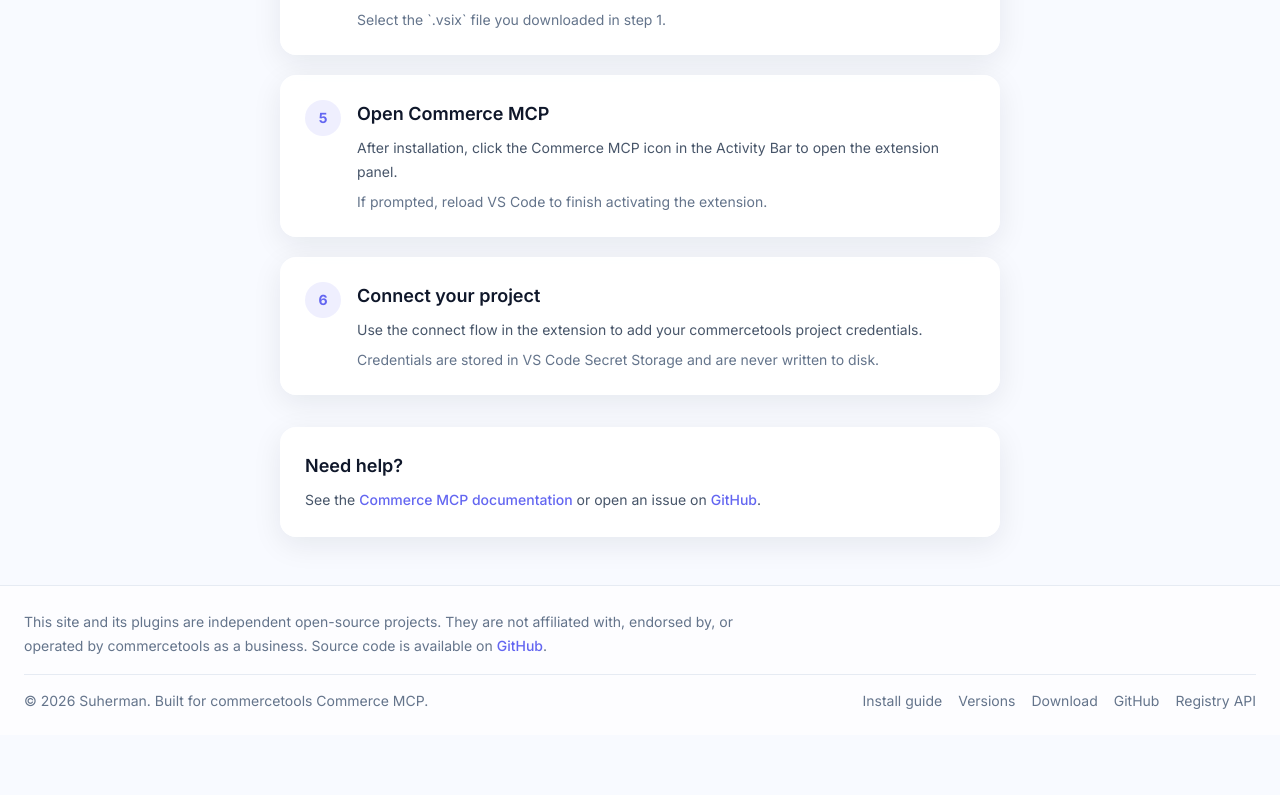
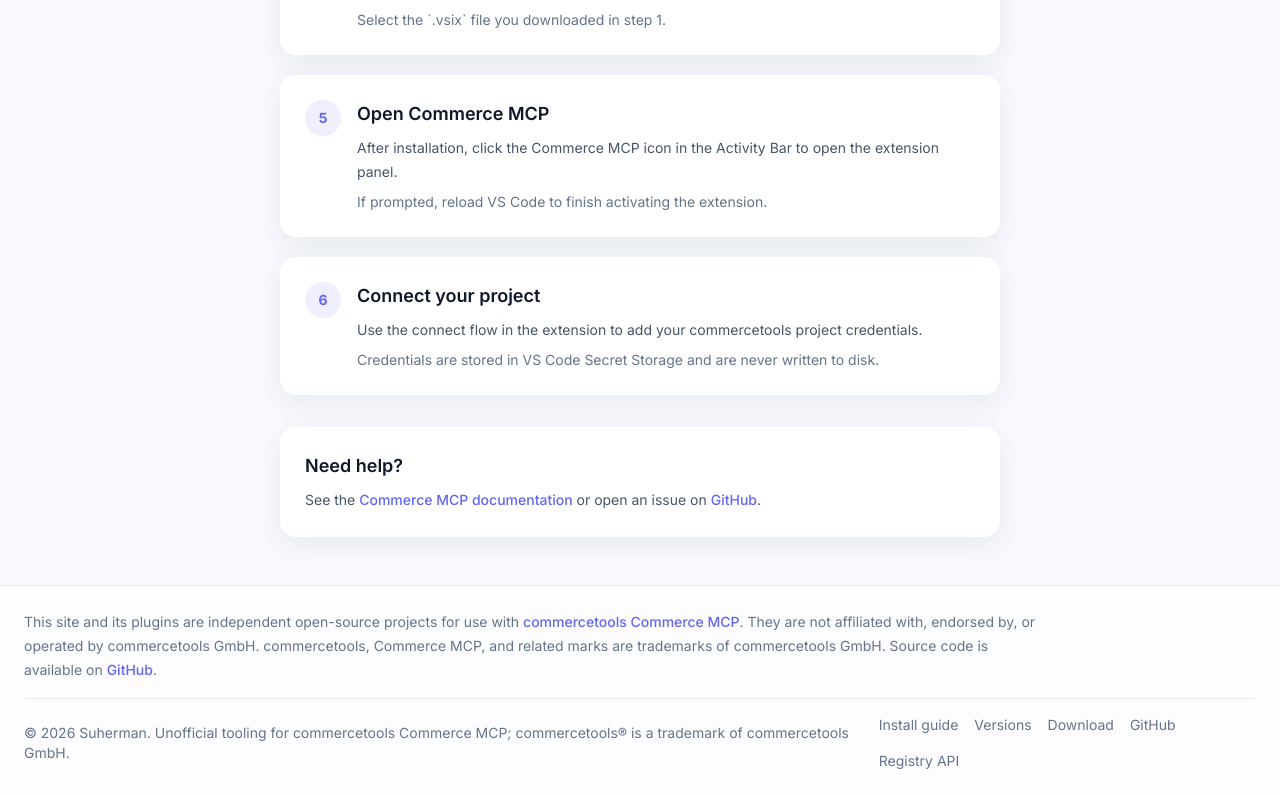
Before and after one commit to iman-suherman/urp-ct-mcp-studio, a Next.js app in the folder website/: page /install in a window 1280 px wide. Shown: the part 1105-1900 px from the top of the page. Before the commit the page ends 1840 px from the top, so only its background shows below. Built offline with nearby package versions, Linux system fonts and the light colour scheme; no server answers.

Commit message:
Add hero latest-release panel and strengthen commercetools footer disclaimers.
Shows registry release notes beside the hero without a card, and updates the shared footer with Commerce MCP and trademark attribution on all pages.

```diff
--- a/website/src/components/Footer.tsx
+++ b/website/src/components/Footer.tsx
@@ -1,15 +1,26 @@
 import Link from "next/link";
 
 const GITHUB_REPO = "https://github.com/iman-suherman/urp-ct-mcp-studio";
+const COMMERCE_MCP_DOCS =
+  "https://docs.commercetools.com/dev-tooling/mcp/commerce-mcp";
 
 export function Footer() {
   return (
     <footer className="border-t border-slate-200/80 bg-white/70">
       <div className="mx-auto max-w-7xl px-4 py-5 sm:px-6 sm:py-6">
-        <p className="max-w-3xl text-sm leading-6 text-slate-500">
-          This site and its plugins are independent open-source projects. They are not affiliated
-          with, endorsed by, or operated by commercetools as a business. Source code is available
-          on{" "}
+        <p className="max-w-5xl text-sm leading-6 text-slate-500">
+          This site and its plugins are independent open-source projects for use with{" "}
+          <a
+            href={COMMERCE_MCP_DOCS}
+            target="_blank"
+            rel="noreferrer"
+            className="font-medium text-brand-purple hover:underline"
+          >
+            commercetools Commerce MCP
+          </a>
+          . They are not affiliated with, endorsed by, or operated by commercetools GmbH.
+          commercetools, Commerce MCP, and related marks are trademarks of commercetools GmbH.
+          Source code is available on{" "}
           <a
             href={GITHUB_REPO}
             target="_blank"
@@ -22,7 +33,10 @@
         </p>
 
         <div className="mt-4 flex flex-col gap-4 border-t border-slate-200/80 pt-4 text-sm text-slate-500 md:flex-row md:items-center md:justify-between">
-          <p>© {new Date().getFullYear()} Suherman. Built for commercetools Commerce MCP.</p>
+          <p>
+            © {new Date().getFullYear()} Suherman. Unofficial tooling for commercetools Commerce
+            MCP; commercetools® is a trademark of commercetools GmbH.
+          </p>
           <div className="flex flex-wrap gap-4">
             <Link href="/install" className="hover:text-brand-purple">
               Install guide
--- a/website/src/components/Hero.tsx
+++ b/website/src/components/Hero.tsx
@@ -1,9 +1,9 @@
-import Image from "next/image";
 import Link from "next/link";
 import { LocalReleaseDate } from "@/components/LocalReleaseDate";
-import { BRAND_NAME } from "@/lib/brand";
 import {
   fetchLatestVersion,
+  flattenReleaseNotes,
+  formatBytes,
   publishedAtToIso,
   DOWNLOAD_BASE_URL,
   toPublicDownloadUrl,
@@ -16,6 +16,7 @@
     : `${DOWNLOAD_BASE_URL.replace(/\/$/, "")}/latest.vsix`;
   const versionLabel = latest?.version ?? "0.1.0";
   const releasedAtIso = publishedAtToIso(latest?.publishedAt);
+  const highlights = flattenReleaseNotes(latest?.releaseNotes).slice(0, 3);
 
   return (
     <section id="home" className="mx-auto max-w-7xl px-4 py-10 sm:px-6 md:py-14 lg:py-20">
@@ -66,19 +67,34 @@
           </div>
         </div>
 
-        <div id="extend" className="relative overflow-hidden">
-          <div className="absolute -inset-4 rounded-[2rem] bg-gradient-to-br from-brand-purple/20 via-brand-teal/10 to-transparent blur-2xl md:-inset-6" />
-          <div className="card relative overflow-hidden p-3 shadow-card">
-            <Image
-              src="/extend-with-ease.png"
-              alt={`${BRAND_NAME} — install VSIX packages, connect Commerce MCP, and explore tools from VS Code`}
-              width={1024}
-              height={682}
-              className="h-auto w-full rounded-xl"
-              priority
-            />
-          </div>
-        </div>
+        {latest && (
+          <aside
+            aria-label="Latest release"
+            className="border-t border-slate-200/50 pt-8 lg:border-l lg:border-t-0 lg:pl-10 lg:pt-0 xl:pl-12"
+          >
+            <p className="text-xs font-semibold uppercase tracking-wider text-brand-purple/80">
+              Latest release
+            </p>
+            <p className="mt-3 text-base font-semibold leading-snug text-slate-800 sm:text-lg">
+              {latest.summary ?? `Commerce MCP Studio ${versionLabel}`}
+            </p>
+            <p className="mt-2 text-sm text-slate-500">
+              {formatBytes(latest.sizeBytes)} · VSIX for VS Code 1.90+
+            </p>
+            {highlights.length > 0 && (
+              <ul className="mt-5 space-y-2.5 text-sm leading-relaxed text-slate-600">
+                {highlights.map((note) => (
+                  <li key={note} className="flex gap-2">
+                    <span aria-hidden className="shrink-0 text-slate-400">
+                      •
+                    </span>
+                    <span>{note}</span>
+                  </li>
+                ))}
+              </ul>
+            )}
+          </aside>
+        )}
       </div>
     </section>
   );
```
